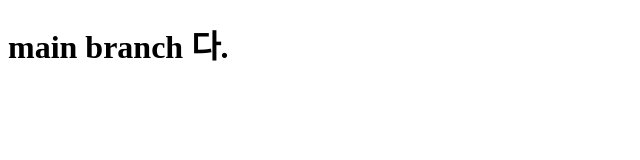
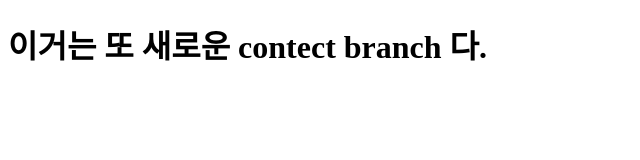
Before and after one commit to ikjunoob/sample-test, a plain HTML site: page index.html in a window 1280 px wide. Shown: the whole page, without its empty margins (0-640 px from the left). Drawn offline with Linux system fonts and the light colour scheme.

Commit message:
컨택트 브런치 완료
컨택트 브런치

```diff
--- a/index.html
+++ b/index.html
@@ -8,7 +8,7 @@
 </head>
 
 <body>
-    <h1>main branch 다.</h1>
+    <h1>이거는 또 새로운 contect branch 다.</h1>
 </body>
 
 </html>
```
